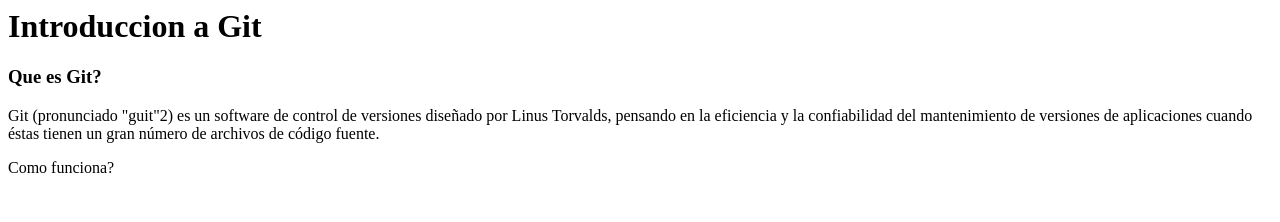
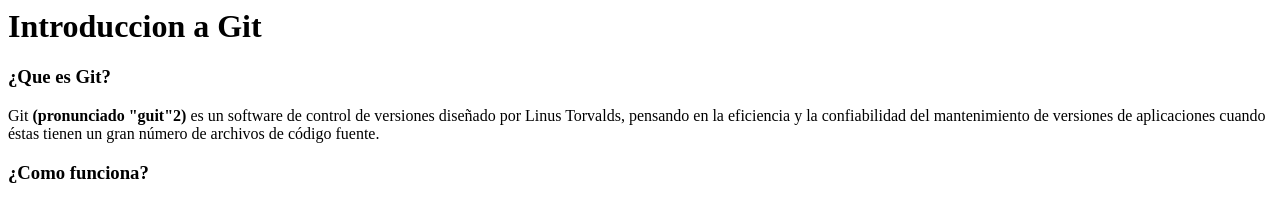
Before and after one commit to annyari/introduccion-git, a plain HTML site: page git.html in a window 1280 px wide. Drawn offline with Linux system fonts and the light colour scheme.

Commit message:
Añadí negrilla a títulos y apreciaciónes

```diff
--- a/git.html
+++ b/git.html
@@ -4,9 +4,9 @@
   </head>
   <body>
     <h1>Introduccion a Git</h1>
-    <p><h3> Que es Git?</h3> </p>
-<p> Git (pronunciado "guit"2) es un software de control de versiones diseñado por Linus Torvalds, pensando en la eficiencia y la confiabilidad del mantenimiento de versiones de aplicaciones cuando éstas tienen un gran número de archivos de código fuente.
+    <p><h3> <strong>¿Que es Git?</strong></h3> </p>
+<p> Git <strong>(pronunciado "guit"2)</strong> es un software de control de versiones diseñado por Linus Torvalds, pensando en la eficiencia y la confiabilidad del mantenimiento de versiones de aplicaciones cuando éstas tienen un gran número de archivos de código fuente.
 </p>
-    <p>Como funciona?</p>
+    <p><h3><strong>¿Como funciona?<strong></strong></h3></p>
   </body>
 </html>
```
